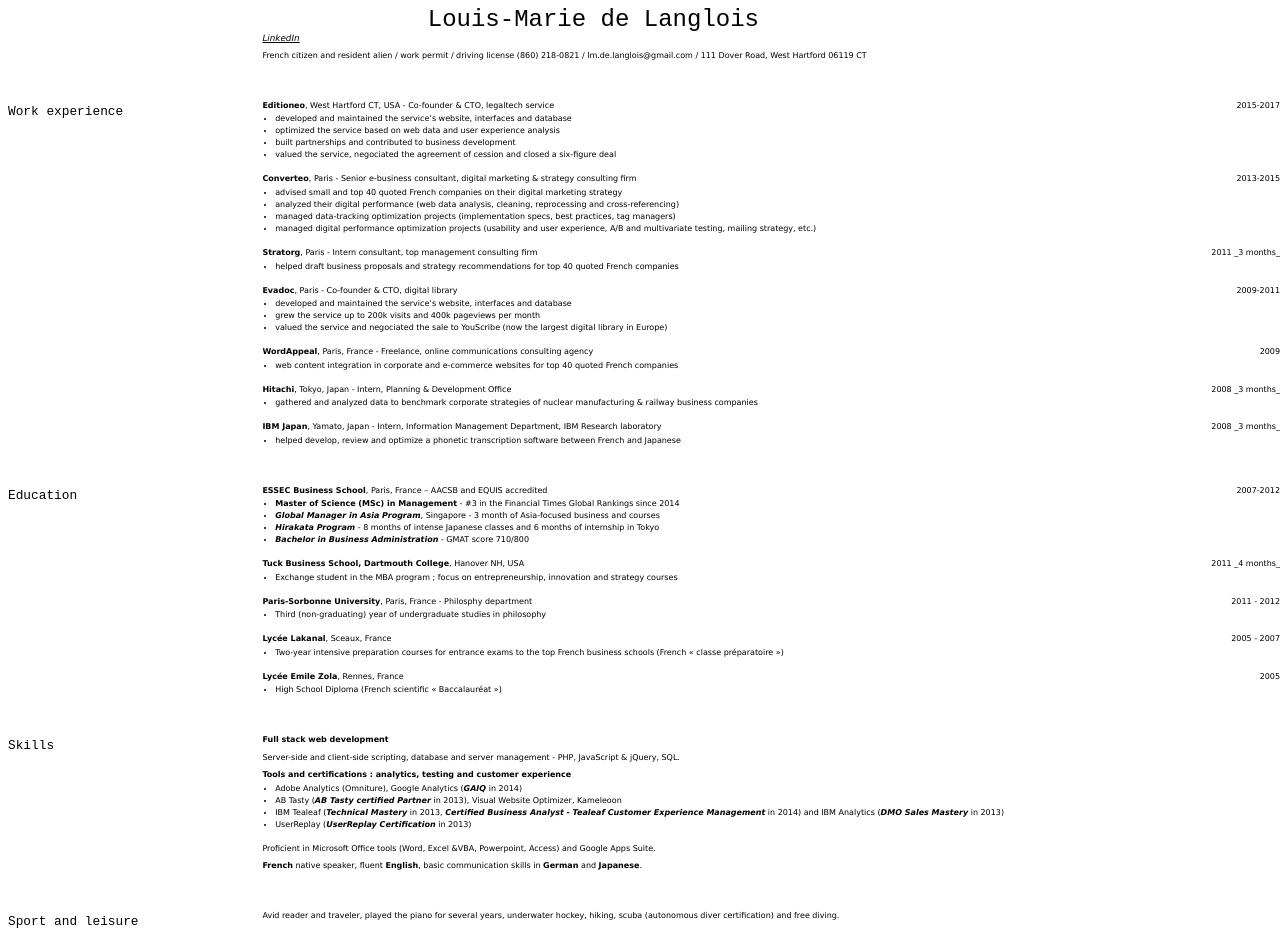
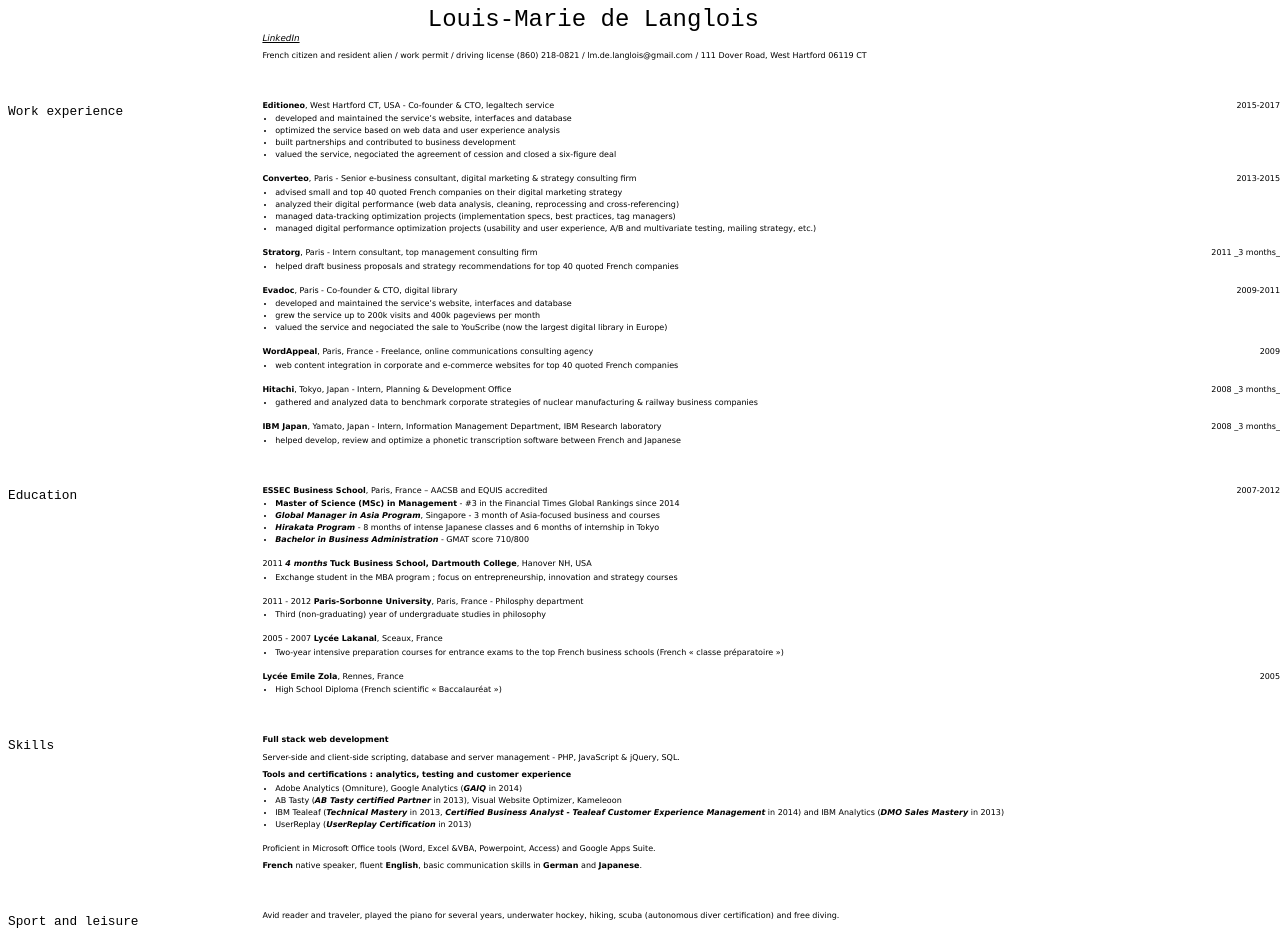
Before and after one commit to elipapa/markdown-cv, a Jekyll site: the page built from index.md, in a window 1280 px wide. Built offline with Jekyll 4.4.1, drawn with Linux system fonts in a browser that asks for light colours.

```diff
--- a/index.md
+++ b/index.md
@@ -55,15 +55,15 @@ __ESSEC Business School__, Paris, France – AACSB and EQUIS accredited
 - *Hirakata Program* - 8 months of intense Japanese classes and 6 months of internship in Tokyo
 - *Bachelor in Business Administration* - GMAT score 710/800
 
-`2011 _4 months_`
+> 2011 _4 months_
 __Tuck Business School, Dartmouth College__, Hanover NH, USA
 - Exchange student in the MBA program ; focus on entrepreneurship, innovation and strategy courses
 
-`2011 - 2012`
+> 2011 - 2012
 __Paris-Sorbonne University__, Paris, France - Philosphy department
 - Third (non-graduating) year of undergraduate studies in philosophy
 
-`2005 - 2007`
+> 2005 - 2007
 __Lycée Lakanal__, Sceaux, France
 - Two-year intensive preparation courses for entrance exams to the top French business schools (French « classe préparatoire »)
 
```
